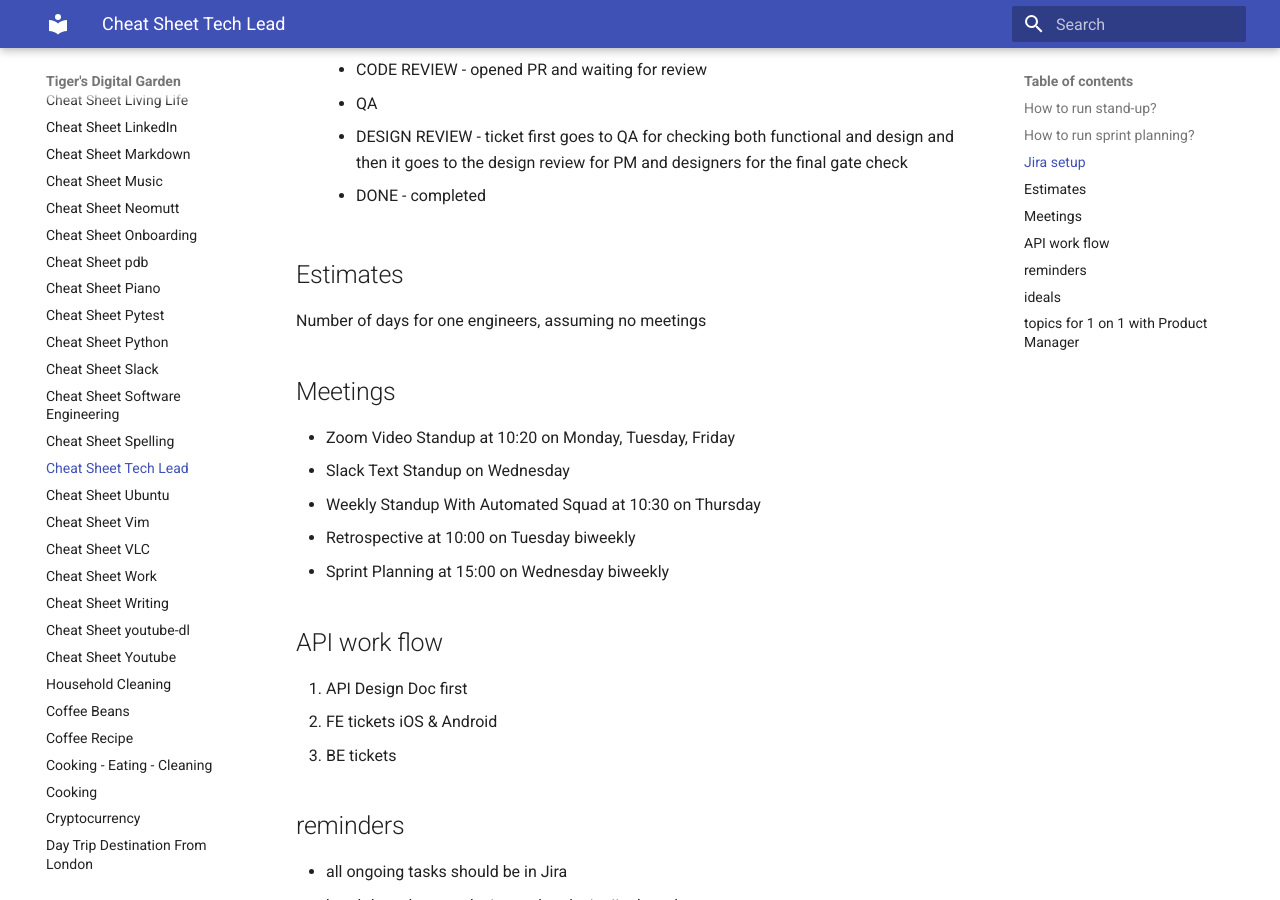
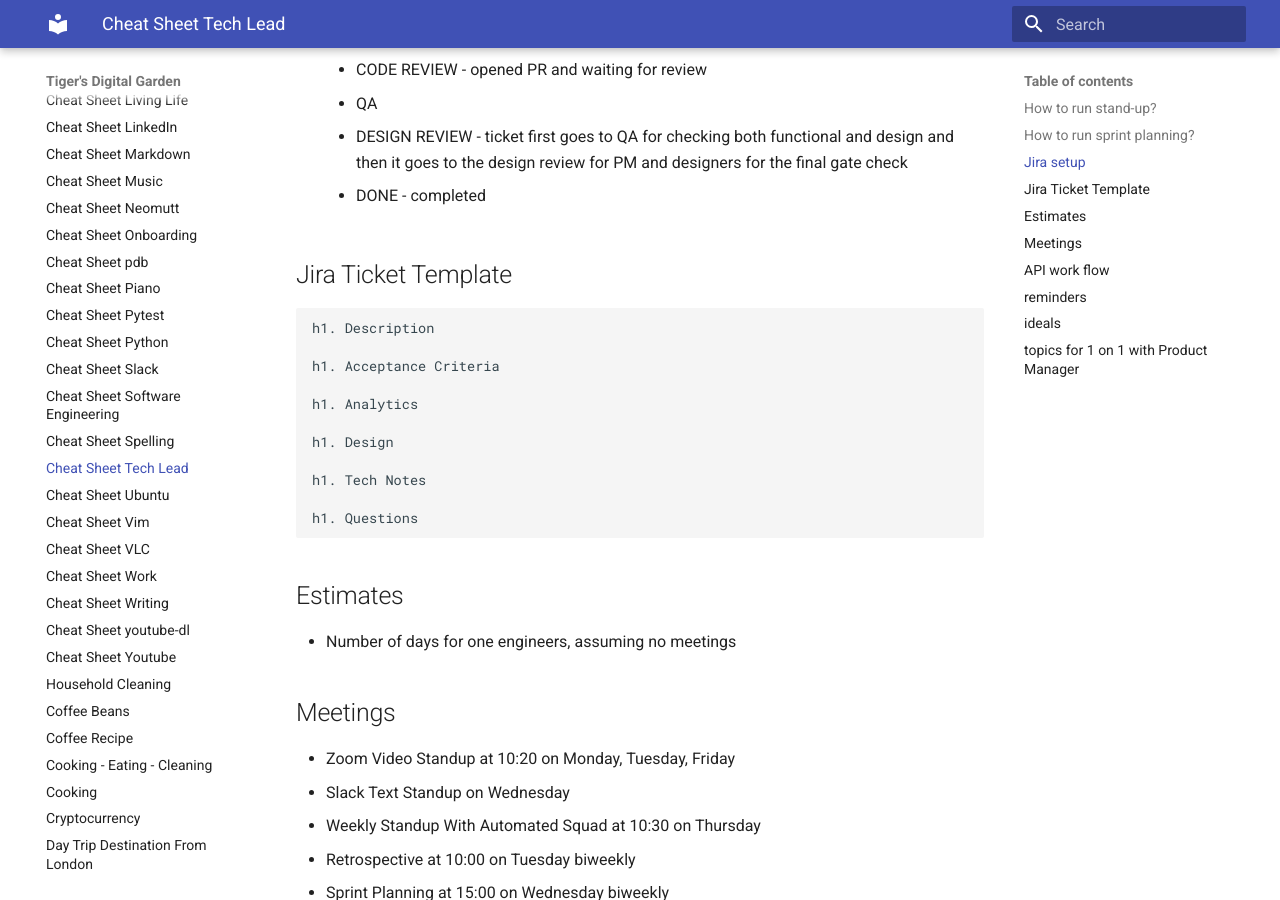
Before and after one commit to ynotstartups/notes, an MkDocs documentation site: the page built from notes/cheat-sheet-tech-lead.md, in a window 1280 px wide and 900 px high, scrolled down 1077 px. Built offline with MkDocs 1.6.1 and Material for MkDocs 9.7.7, drawn with Linux system fonts in a browser that asks for light colours.

Commit message:
update tech lead

````diff
--- a/notes/cheat-sheet-tech-lead.md
+++ b/notes/cheat-sheet-tech-lead.md
@@ -34,9 +34,25 @@
   - DESIGN REVIEW - ticket first goes to QA for checking both functional and design and then it goes to the design review for PM and designers for the final gate check
   - DONE - completed
 
+## Jira Ticket Template
+
+```
+h1. Description
+
+h1. Acceptance Criteria
+
+h1. Analytics
+
+h1. Design
+
+h1. Tech Notes
+
+h1. Questions
+```
+
 ## Estimates
 
-Number of days for one engineers, assuming no meetings
+- Number of days for one engineers, assuming no meetings
 
 ## Meetings
 
````
